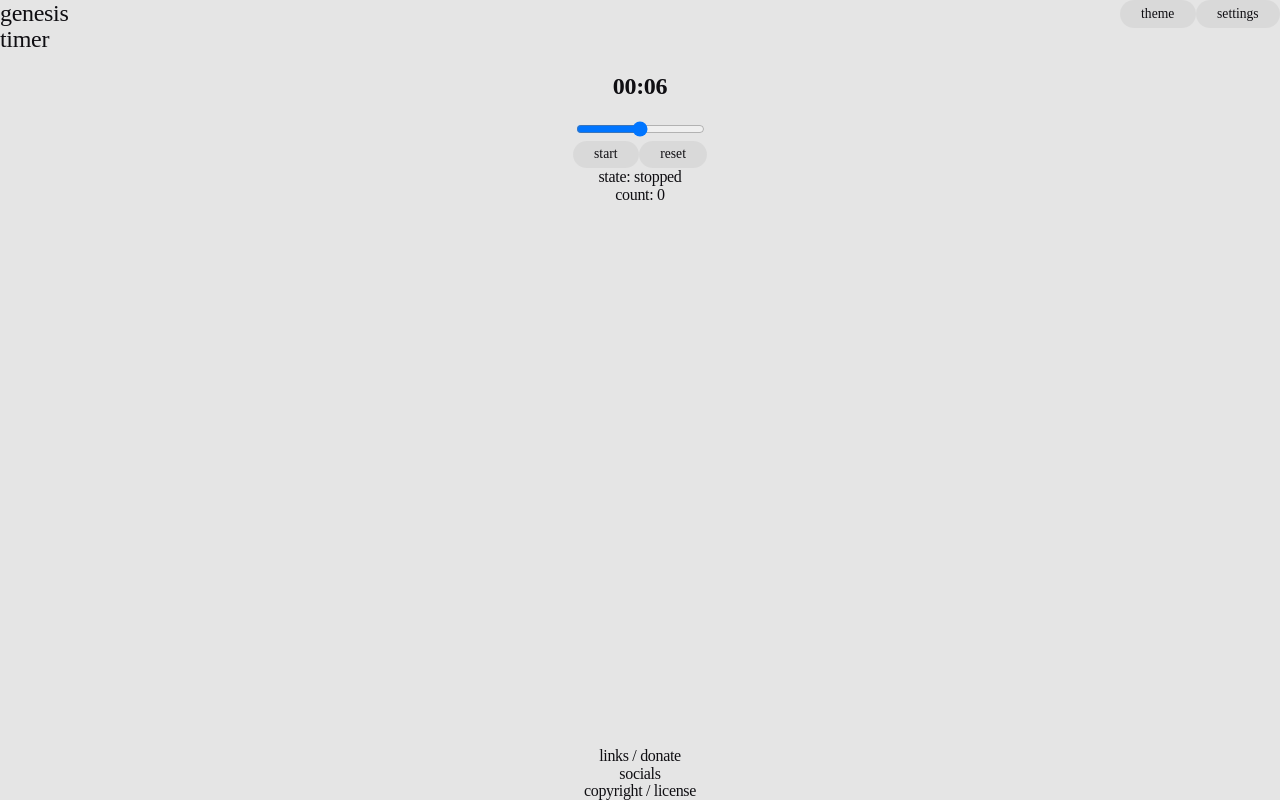
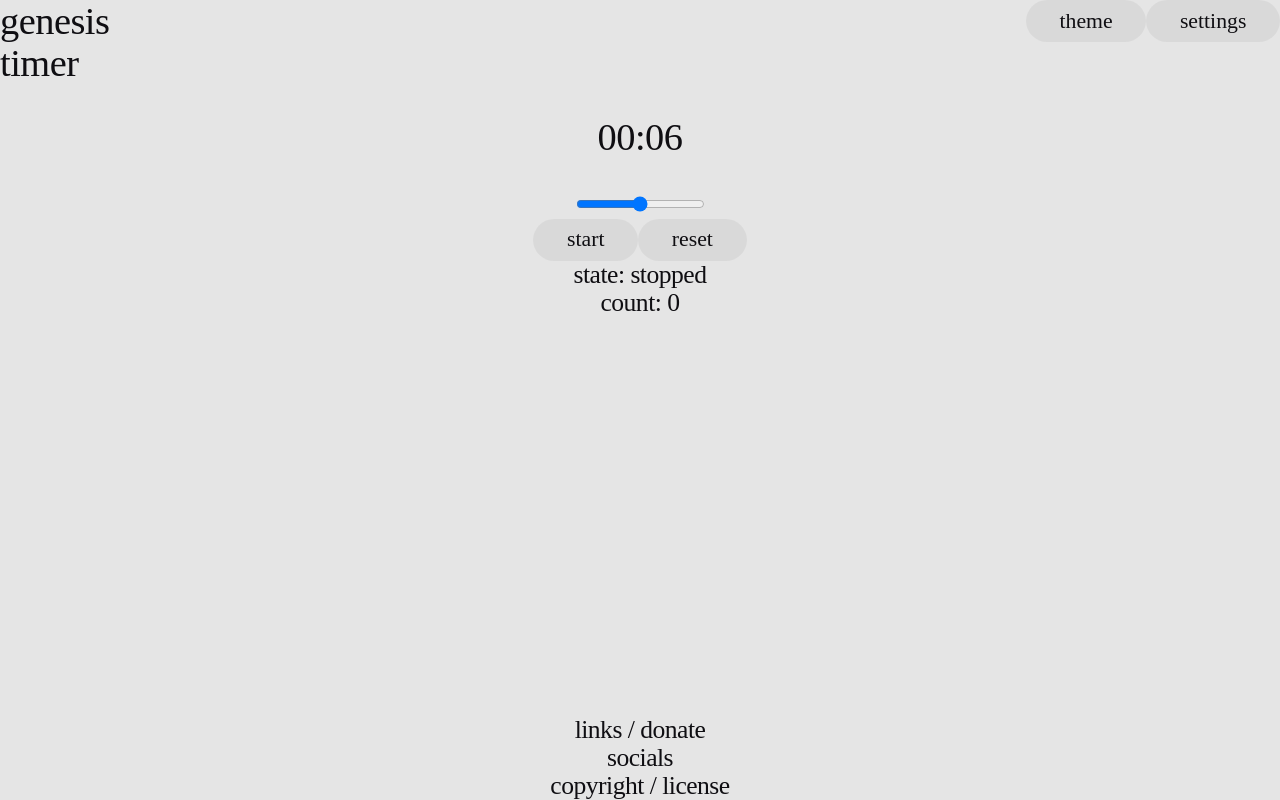
Before and after one commit to vincetol/genesis-timer, a React (Vite) app: page / in a window 1280 px wide. Built offline with nearby package versions, Linux system fonts and the light colour scheme; a web font is replaced by a local one.

Commit message:
removed app.css and moved all global styles to main.css

```diff
--- a/src/App.css
+++ /dev/null
@@ -1,4 +0,0 @@
-#root {
-  text-align: center;
-  display: contents;
-}
--- a/src/index.css
+++ b/src/main.css
@@ -25,6 +25,7 @@ html,
 body {
   height: 100%;
   min-height: 100%;
+  font-size: 2vw;
 }
 
 body {
@@ -33,6 +34,15 @@ body {
   font-family: var(--font-family-a);
   letter-spacing: -0.02em;
   line-height: 1.1;
+}
+
+#root {
+  text-align: center;
+  display: contents;
+}
+
+* {
+  font-weight: 300;
 }
 
 button {
--- a/src/main.tsx
+++ b/src/main.tsx
@@ -2,8 +2,7 @@ import { StrictMode } from "react";
 import ReactDOM from "react-dom/client";
 import { RouterProvider, createRouter } from "@tanstack/react-router";
 import "./fonts.css";
-import "./index.css";
-import "./App.css";
+import "./main.css";
 
 // Import the generated route tree
 import { routeTree } from "./routeTree.gen";
```
